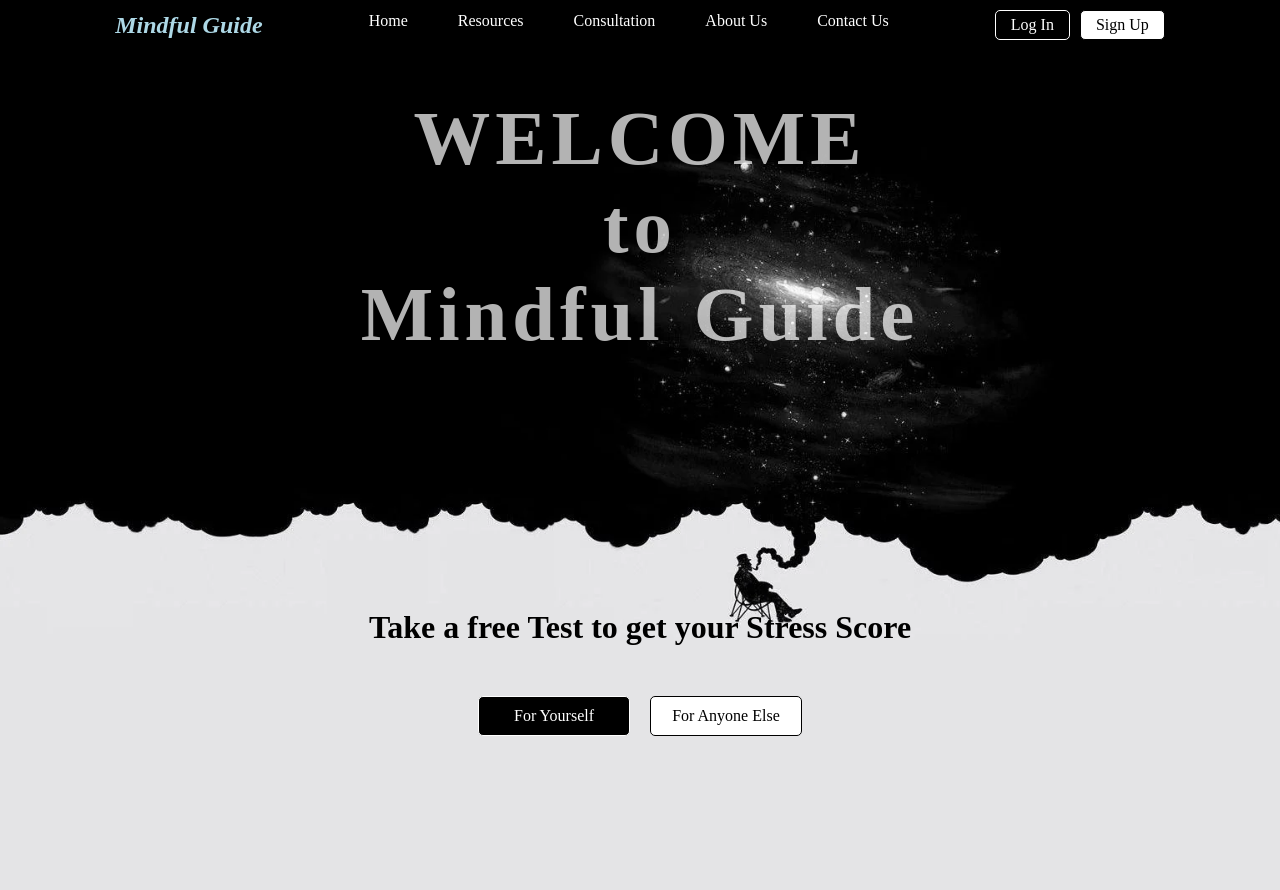
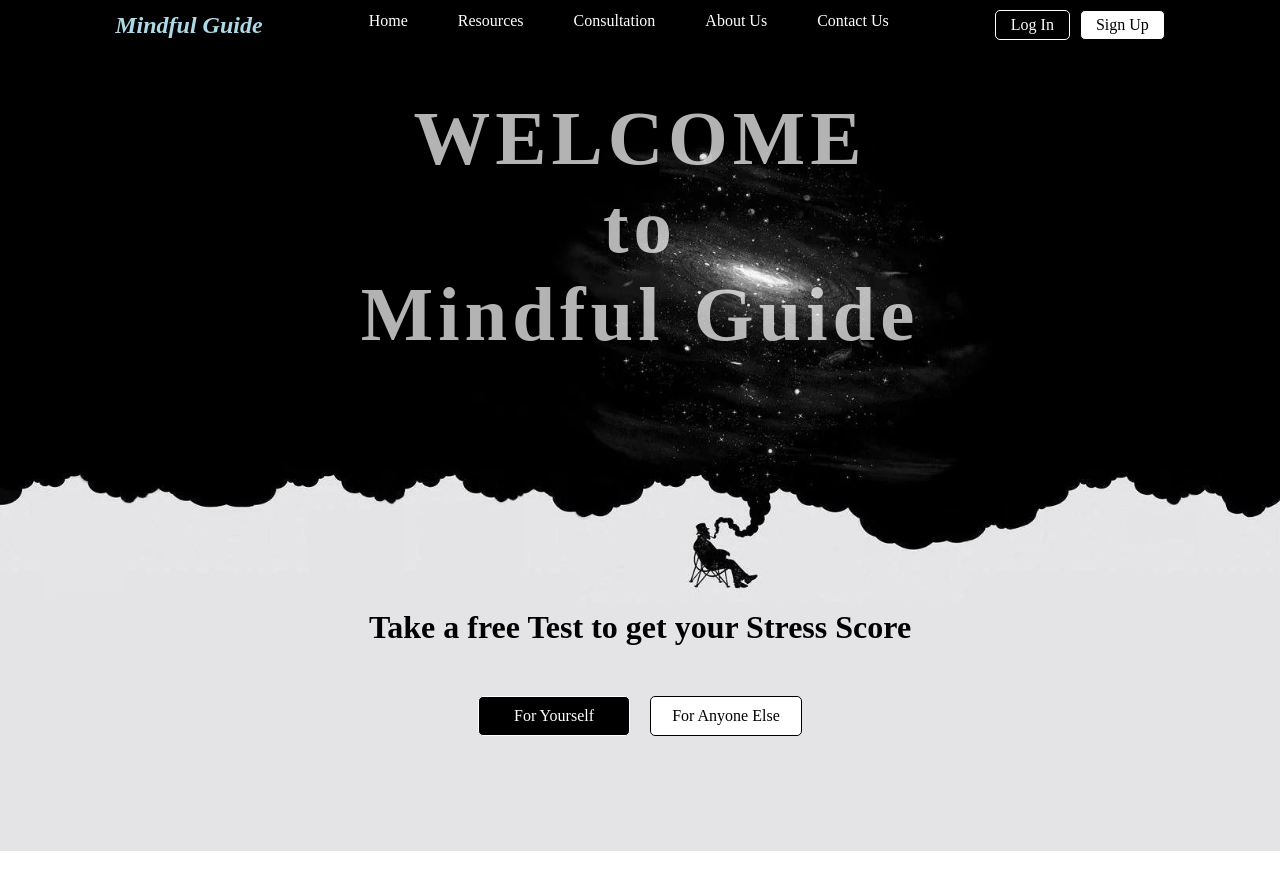
Before and after one commit to aryangupta1105/OASIS-INFOBYTE-INTERNSHIP-PROJECTS, a plain HTML site: page LandingPage/index.html in a window 1280 px wide. After the commit the page ends 851 px from the top, so only its background shows below. Drawn offline with Linux system fonts and the light colour scheme.

Commit message:
updated styling in landing page

```diff
--- a/LandingPage/style.css
+++ b/LandingPage/style.css
@@ -108,7 +108,7 @@ a{
 .Hero{
     align-items: center;
     justify-content: center;
-    margin: 0 auto;
+    margin: -50px auto;
     display: flex;
     flex-direction: column;
     gap: 50px;
@@ -121,7 +121,7 @@ a{
     word-spacing: 5px;
     display: flex;
     gap: 50px;
-    margin-top: 50px;
+    margin-top: 100px;
     font-weight: bold;
     letter-spacing: 5px;
 }
```
